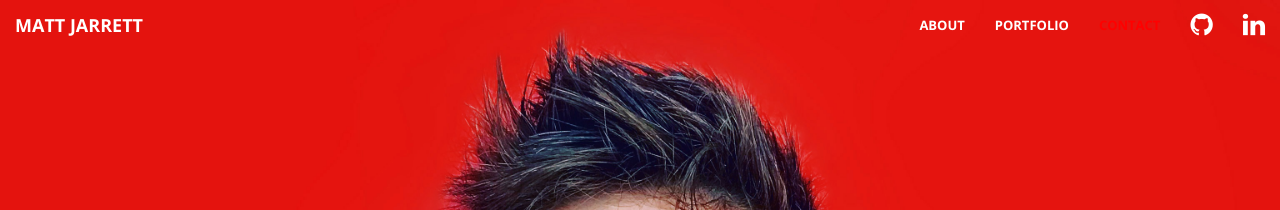
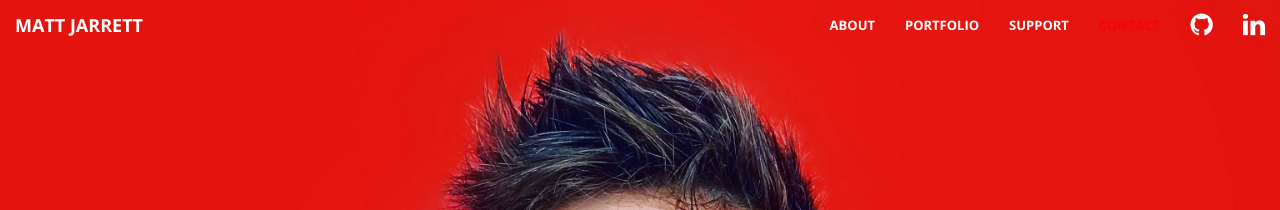
Before and after one commit to cujarrett/cujarrett.github.io, a Jekyll site: the page built from index.html, in a window 1280 px wide. Shown: the top 210 px of the page. Built offline with Jekyll 4.4.1, drawn with Linux system fonts in a browser that asks for light colours; Markdown is read by kramdown in place of the engine named in the settings; some of the changed text lies outside the part shown.

Commit message:
feat: adds support section

```diff
--- a/_includes/about.html
+++ b/_includes/about.html
@@ -52,14 +52,13 @@
         on demand access to safe fabricated data for a variety of needs and automation. It's since
         been used millions of times across the enterprise, enabling development teams to focus on
         improving customer experience.</p>
-      <h3 class="text-faded-more">Software Developer - State Farm 2014 to 2015</h3>
+      <h3 class="text-faded-more">Software Developer - State Farm 2011 to 2015</h3>
       <p class="text-faded">Designed and implemented an automated infrastructure solution offering
-        a complete stand up and tear down process accomplished in minutes compared to days.</p>
-      <h3 class="text-faded-more">Software Developer - State Farm 2011 to 2014</h3>
-      <p class="text-faded">Taught Java in Enterprise Java classes to spread knowledge. Active member
-        of the college recruitment team including creation of campus events, hacks, and interviews.
-        Mentored many college interns through a successful internships resulting in all receiving and
-        accepting full time positions. Designed and implemented multiple solutions in Java.</p>
+        a complete stand up and tear down process accomplished in minutes compared to days. Taught
+        Java in Enterprise Java classes to spread knowledge. Active member of the college
+        recruitment team including creation of campus events, hacks, and interviews. Mentored many
+        college interns through a successful internships resulting in all receiving and accepting
+        full time positions. Designed and implemented multiple solutions in Java.</p>
     </div>
   </div>
   <!--25-50 = Intermediate-->
--- a/_includes/nav.html
+++ b/_includes/nav.html
@@ -21,6 +21,9 @@
           <a class="page-scroll" href="#portfolio">Portfolio</a>
         </li>
         <li>
+          <a class="page-scroll" href="#support">Support</a>
+        </li>
+        <li>
           <a class="page-scroll" href="#contact">Contact</a>
         </li>
         <li>
--- /dev/null
+++ b/_includes/support.html
@@ -0,0 +1,28 @@
+<div class="support" id="support">
+  <div class="col-lg-8 col-lg-offset-2 text-center">
+    <h1 class="section-heading">support</h1>
+    <hr class="light">
+  </div>
+  <div class="left vertical-align-parent" id="conditional-hide">
+    <div id="support-left">
+      <div class="verticle-align-child">
+        <h4 class="text-faded">Hi 👋</h4>
+        <br/>
+        <h4 class="text-faded">Thanks for the interest in something I've made. I hope it made some smiles. If you feel inclined, you can buy me a coffee 🎉</h4>
+        <br/>
+        <h4 class="text-faded">Thank you 🙌</h4>
+        <br/>
+        <h4 class="text-faded"><a href="https://www.buymeacoffee.com/cujarrett">https://www.buymeacoffee.com/cujarrett</a></h4>
+      </div>
+    </div>
+  </div>
+  <div class="right" id="conditional-full-width">
+    <div id="support-right">
+      <div>
+        <a href="https://www.buymeacoffee.com/cujarrett">
+          <img src="img/support.jpg" class="img-responsive" alt="buymeacoffee link" />
+        </a>
+      </div>
+    </div>
+  </div>
+</div>
--- a/_layouts/front.html
+++ b/_layouts/front.html
@@ -8,6 +8,7 @@
   {% include header.html %}
   {% include about.html %}
   {% include portfolio.html %}
+  {% include support.html %}
   {% include contact.html %}
   {% include ascii.html %}
   {% include scripts.html %}
--- a/_sass/_base.scss
+++ b/_sass/_base.scss
@@ -74,15 +74,6 @@
 
 aside {
   padding: 50px 0;
-}
-
-.no-padding {
-  padding: 0;
-}
-
-.footer-padding {
-  padding-top: 0px;
-  padding-bottom: 20px;
 }
 
 // Navigation
--- a/css/custom.css
+++ b/css/custom.css
@@ -115,6 +115,14 @@
   padding-bottom: 80px;
 }
 
+.support {
+  height: auto;
+  overflow: auto;
+  background-color: #292c33;
+  padding-top: 100px;
+  padding-bottom: 80px;
+}
+
 .left {
   width: 50%;
   float: left;
@@ -205,6 +213,14 @@
   color: #FFF;
 }
 
+.no-padding {
+  padding: 0;
+}
+
+.footer-padding {
+  padding-bottom: 20px;
+}
+
 @media (prefers-color-scheme: dark) {
   body {
     background-color: FFF;
```
Also changed, not shown: img/support.jpg (added).
